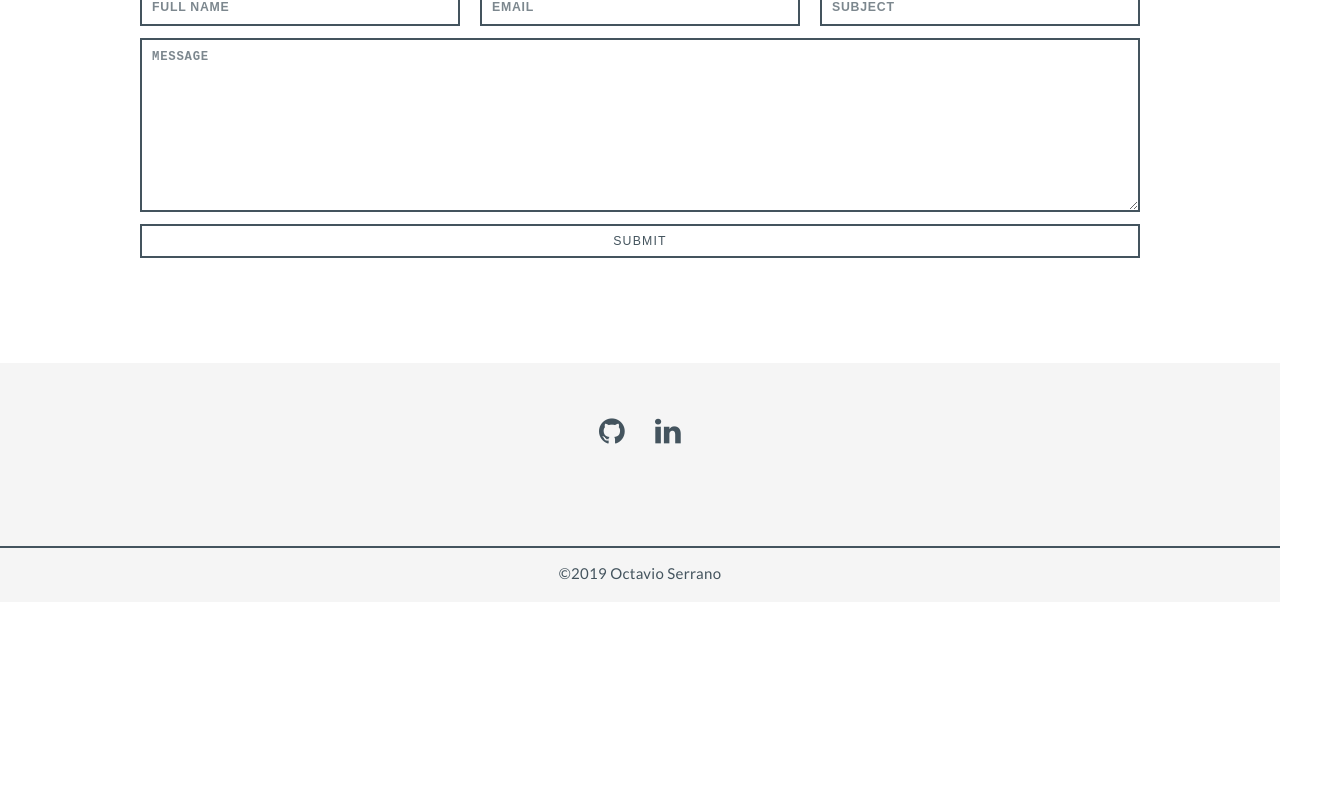
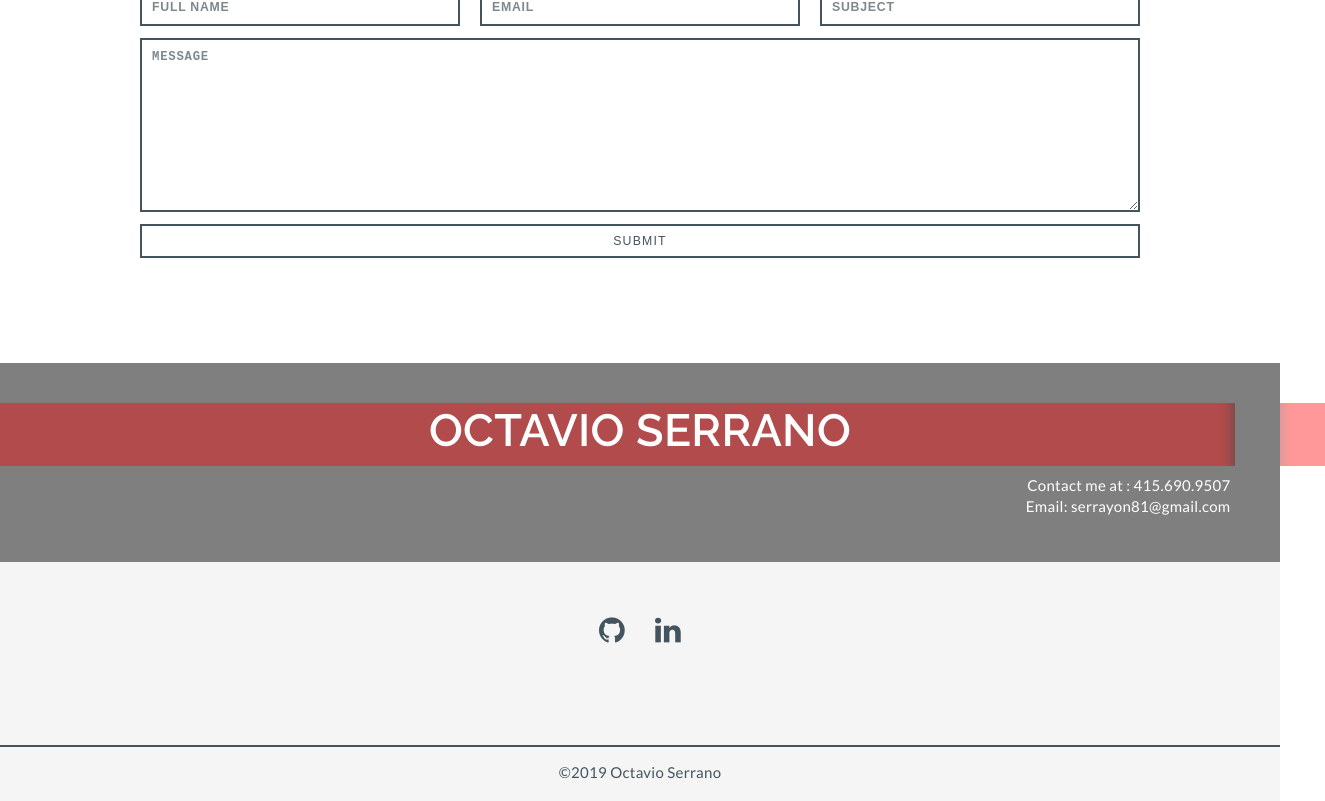
Before and after one commit to serrayon/Portfolio, a React (Create React App) app: page / in a window 1280 px wide. Shown: the part 2297-3098 px from the top of the page, 1325 px wide, since content can reach past the window. Before the commit the page ends 2899 px from the top, so only its background shows below. Built offline with nearby package versions, Linux system fonts and the light colour scheme.

Commit message:
contact info

```diff
--- a/src/components/Landing/Contact/Contact.js
+++ b/src/components/Landing/Contact/Contact.js
@@ -16,6 +16,15 @@ const Contact = () => {
 				  </form>
 			  </div>
 		  </section>
+      {/* <div id="contact" className="card"> */}
+        {/* <img src="https://d13ezvd6yrslxm.cloudfront.net/wp/wp-content/images/Akira-Remake-700x300.jpg" className="card" alt="contact info"/> */}
+         <div id="contact" className="card-body">
+           <h3 className="card-title">Octavio Serrano</h3>
+           <p className="card-text">Contact me at : 415.690.9507</p>
+           <p className="card-text">Email: serrayon81@gmail.com</p>
+         </div>
+
+      {/* </div> */}
 
     </>
   )
@@ -32,13 +41,3 @@ export default Contact;
             <button type="submit">Submit</button>
           </form>
         </div> */}
-
-         {/* <div id="contact" className="card"> */}
-        {/* <img src="https://d13ezvd6yrslxm.cloudfront.net/wp/wp-content/images/Akira-Remake-700x300.jpg" className="card" alt="contact info"/> */}
-        // <div id="contact" className="card-body">
-        //   <h3 className="card-title">Octavio Serrano</h3>
-        //   <p className="card-text">Contact me at : 415.690.9507</p>
-        //   <p className="card-text">Email: serrayon81@gmail.com</p>
-        // </div>
-
-      {/* </div> */}
```
